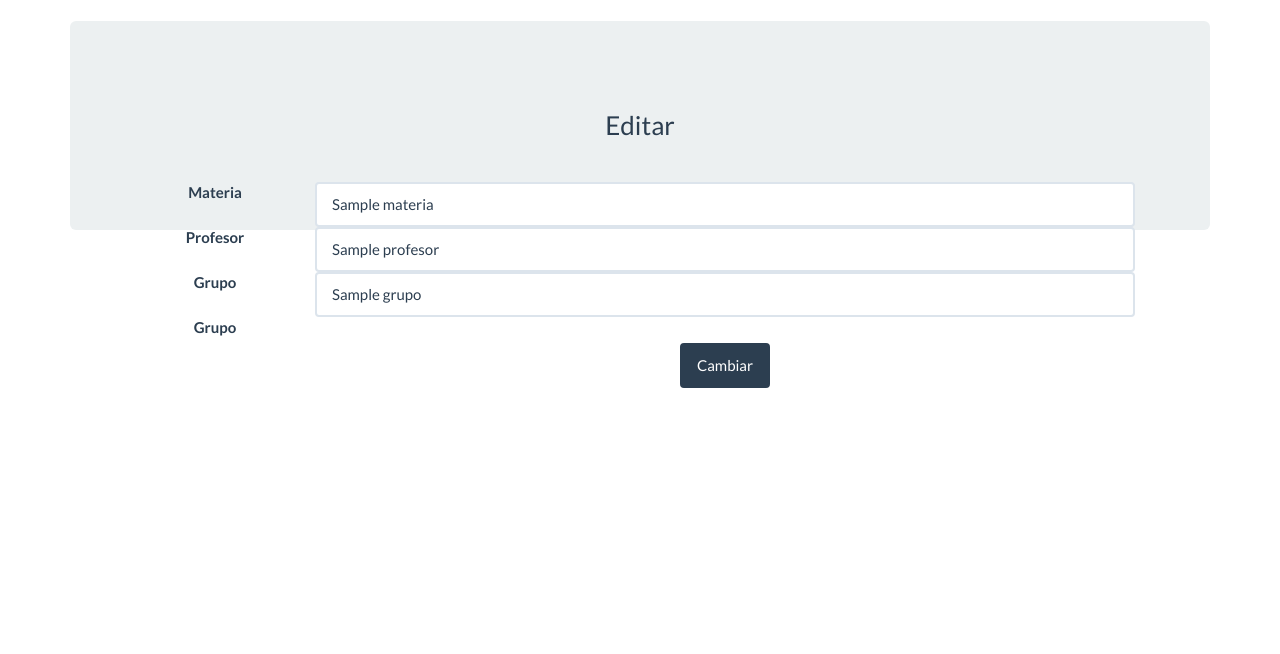
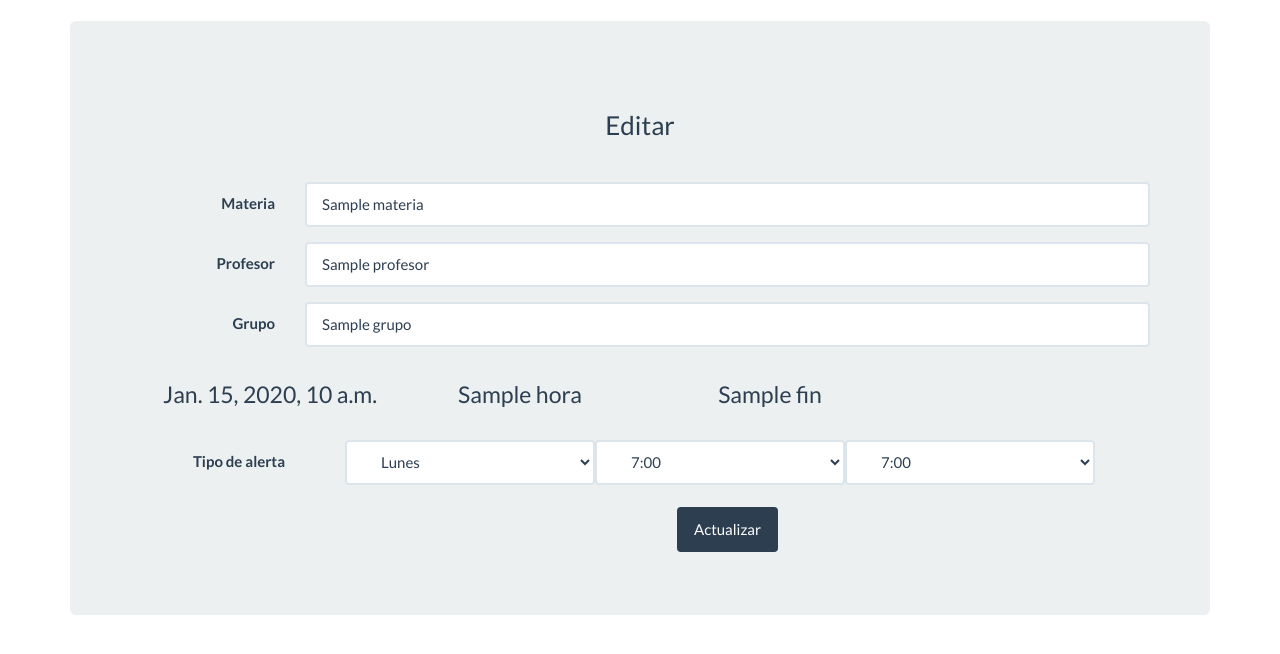
Before and after one commit to omarsalazar/Junosty, a Django app: template templates/materia_detail.html in a window 1280 px wide. Shown: the part 60-714 px from the top of the page. Run offline with Django 3.2, Linux system fonts and the light colour scheme; the template is opened without the code that fills it: most values are stand-ins (such as "Sample title", 1, 10 or a date in 2020); parts of the project's set-up code (start-up, migrations or seed data) failed here and were passed over; some libraries are stand-ins or nearby versions.

Commit message:
agrega dias

```diff
--- a/materia/models.py
+++ b/materia/models.py
@@ -17,6 +17,7 @@ class datosmateria(models.Model):
         return '{}'.format(self.materia)
 
 class horas(models.Model):
-    hora = models.DateTimeField(blank=True, null=True)
-    fecha = models.DateTimeField(blank=True, null=True)
+    hora = models.CharField(blank=True, null=True, max_length=30)
+    fin = models.CharField(blank=True, null=True, max_length=30)
+    fecha = models.CharField(blank=True, null=True, max_length=30)
     materia =models.ForeignKey(datosmateria, blank=False, null=False)
--- a/templates/materia_detail.html
+++ b/templates/materia_detail.html
@@ -2,9 +2,17 @@
 {% load staticfiles %}
 {% load static %}
 {% block content %}
+<style media="screen">
+    .perro_master{
+        float: left;
+        width: 250px;
+        padding-left: 30px;
+    }
+
+</style>
     <div class="jumbotron text-center">
         <div class="page-header"><h3>Editar</h3></div>
-            <form method="post">
+            <form method="post" class="form-horizontal">
                 {% csrf_token %}
                 <div class="form-group">
                   <label for="nombremateria" class="col-lg-2 control-label">Materia</label>
@@ -25,14 +33,89 @@
                   </div>
                 </div>
                 <div class="form-group">
-                  <label for="nombremateria" class="col-lg-2 control-label">Grupo</label>
+
                   <div class="col-lg-10">
                       <input type="hidden" class="form-control" name="id" value="{{materia.id}}">
                   </div>
                 </div>
                 <div class="form-group">
+
+                  <div class="col-lg-10">
+
+                         <p class="perro_master">
+                             {{hora.fecha}}
+                         </p>
+                         <p class="perro_master">
+                             {{hora.hora}}
+                         </p>
+                         <p class="perro_master">
+                             {{hora.fin}}
+                         </p>
+
+                  </div>
+                </div>
+                <label class="col-lg-2 control-label">Tipo de alerta</label>
+                <div class="col-lg-10">
+                  <div class="">
+                      <div class="perro_master">
+                          <select class="form-control perro_master" name="dia">
+                              <option value="Lunes"selected>Lunes</option>
+                              <option value="Martes">Martes</option>
+                              <option value="Miercoles">Miercoles</option>
+                              <option value="Jueves">Jueves</option>
+                              <option value="Viernes">Viernes</option>
+                              <option value="Sabado">Sabado</option>
+                              <option value="Domingo">Domindo</option>
+                          </select>
+                      </div>
+                      <div class="perro_master">
+                          <select class="form-control perro_master" name="hora">
+                              <option value="7:00"selected>7:00</option>
+                              <option value="8:00">8:00</option>
+                              <option value="9:00">9:00</option>
+                              <option value="10:00">10:00</option>
+                              <option value="11:00">11:00</option>
+                              <option value="12:00">12:00</option>
+                              <option value="13:00">13:00</option>
+                              <option value="14:00">14:00</option>
+                              <option value="15:00">15:00</option>
+                              <option value="16:00">16:00</option>
+                              <option value="17:00">17:00</option>
+                              <option value="18:00">18:00</option>
+                              <option value="19:00">19:00</option>
+                              <option value="20:00">20:00</option>
+                              <option value="21:00">21:00</option>
+                              <option value="22:00">22:00</option>
+                          </select>
+                      </div>
+                      <div class="perro_master">
+                          <select class="form-control perro_master" name="fin">
+                              <option value="7:00"selected>7:00</option>
+                              <option value="8:00">8:00</option>
+                              <option value="9:00">9:00</option>
+                              <option value="10:00">10:00</option>
+                              <option value="11:00">11:00</option>
+                              <option value="12:00">12:00</option>
+                              <option value="13:00">13:00</option>
+                              <option value="14:00">14:00</option>
+                              <option value="15:00">15:00</option>
+                              <option value="16:00">16:00</option>
+                              <option value="17:00">17:00</option>
+                              <option value="18:00">18:00</option>
+                              <option value="19:00">19:00</option>
+                              <option value="20:00">20:00</option>
+                              <option value="21:00">21:00</option>
+                              <option value="22:00">22:00</option>
+                          </select>
+                      </div>
+                      <div style="clear:both"></div>
+                      <br>
+                  </div>
+
+                </div>
+                <div class="form-group">
                   <div class="col-lg-10 col-lg-offset-2">
-                    <button type="submit" class="btn btn-primary">Cambiar</button>
+                    <button type="submit" class="btn btn-primary">Actualizar</button>
                   </div>
                 </div>
             </form>
--- a/usuario/admin.py
+++ b/usuario/admin.py
@@ -27,5 +27,5 @@ class adminMateria(admin.ModelAdmin):
 @admin.register(horas)
 
 class adminHoras(admin.ModelAdmin):
-    list_display = ('hora', 'fecha', 'materia')
-    list_filter = ('hora', 'fecha', 'materia')
+    list_display = ('hora', 'fin', 'fecha', 'materia')
+    list_filter = ('hora', 'fin', 'fecha', 'materia')
```
Also changed, not shown: materia/registers.py (+11 -0 lines), materia/views.py (+9 -2 lines), db.sqlite3, materia/migrations/0004_auto_20161021_1355.py (added), materia/migrations/0005_horas_fin.py (added).
